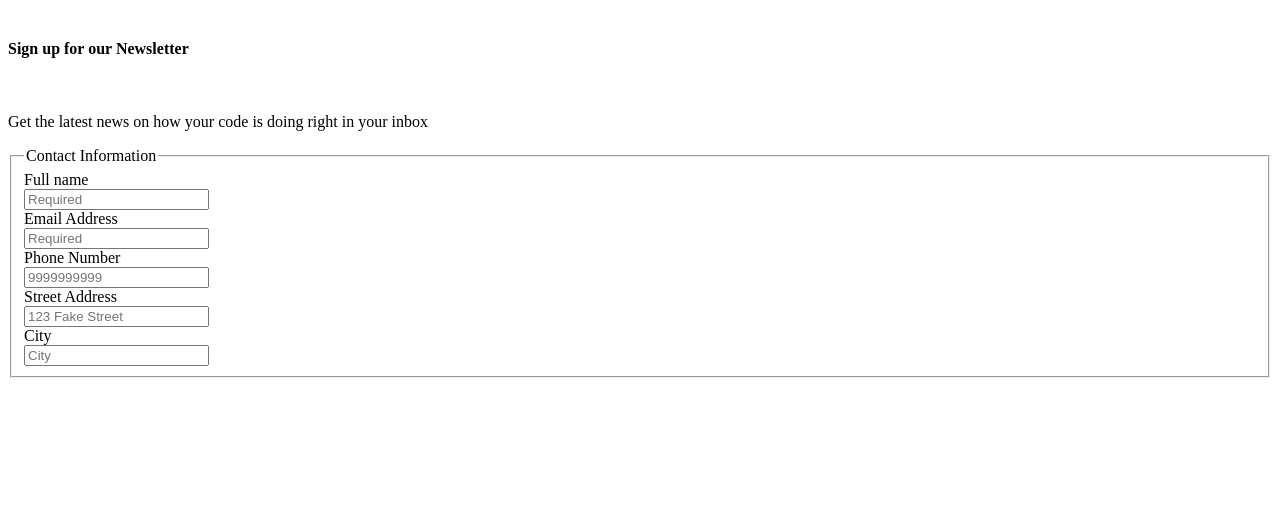
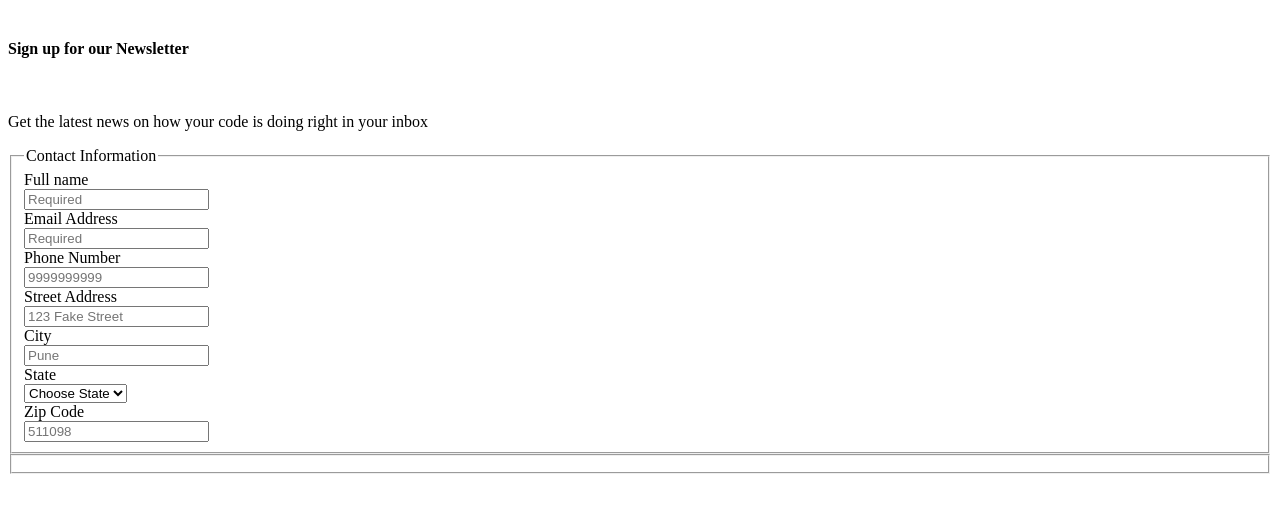
Before and after one commit to iamneo-production/cefaccebebdec305714313bbaaaabbcbbfefone, a website: page public/index.html in a window 1280 px wide. Shown: the part 105-618 px from the top of the page. Drawn offline with Linux system fonts and the light colour scheme.

Commit message:
Backup Commit

```diff
--- a/public/index.html
+++ b/public/index.html
@@ -23,9 +23,19 @@
         <label>Phone Number</label><br>
         <input type="tel" id="number" name="user_number" placeholder="9999999999"><br>
         <label>Street Address</label><br>
-        <input type="text" id="address" name="user_addre" placeholder="123 Fake Street" required><br>
+        <input type="text" id="address" name="user_address" placeholder="123 Fake Street" required><br>
         <label>City</label><br>
-        <input type="text" id="city" name="user_city" placeholder="City" required><br>
+        <input type="text" id="city" name="user_city" placeholder="Pune"><br>
+        <label>State</label><br>
+        <select>
+            <option>Choose State</option>
+        </select><br>
+        <label>Zip Code</label><br>
+        <input type="tel" id="code" name="user_code" placeholder="511098"><br>
+        </fieldset>
+
+        <fieldset>
+
         </fieldset>
       </form>
 
```
